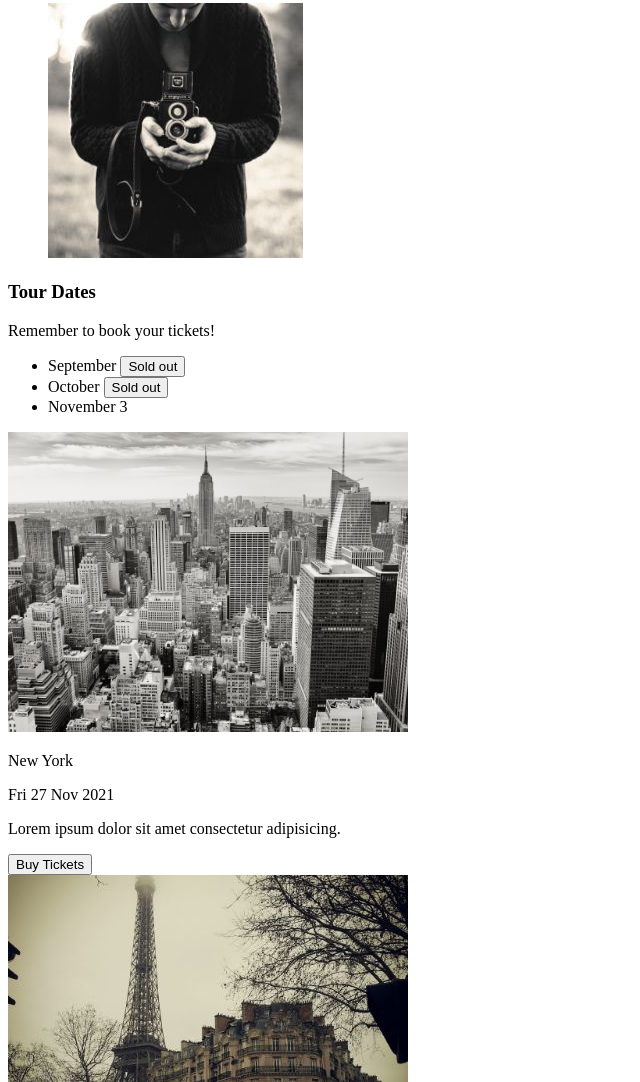
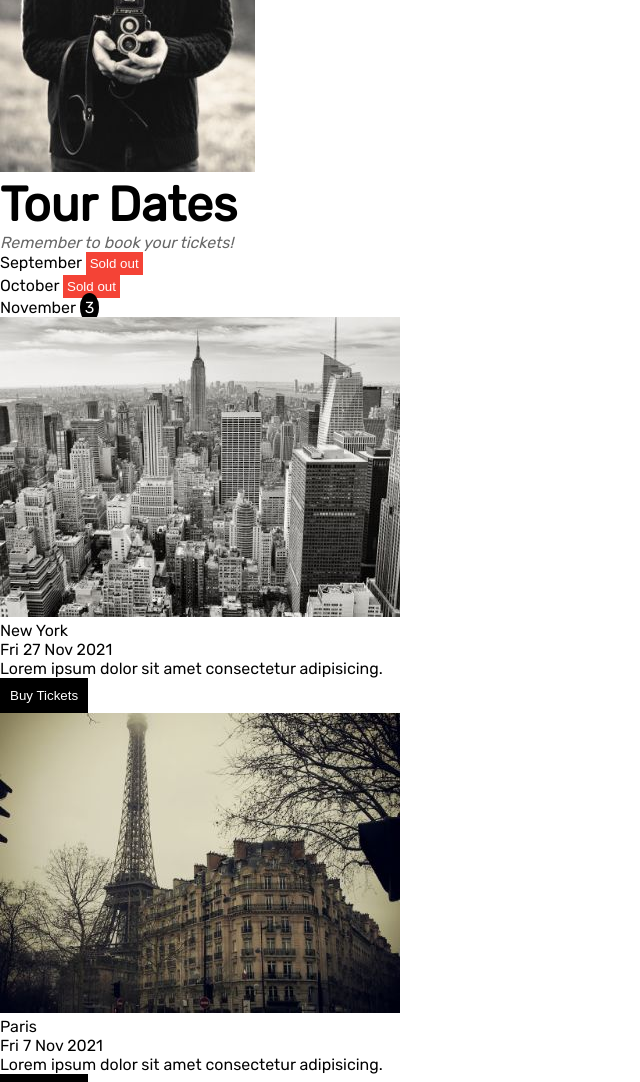
Before and after one commit to balwant3186/Band-Template, a plain HTML site: page index.html in a window 1280 px wide. Shown: the part 1718-2800 px from the top of the page, without its empty margins (0-640 px from the left). Drawn offline with Linux system fonts and the light colour scheme.

Commit message:
basic styles done

```diff
--- a/index.html
+++ b/index.html
@@ -42,7 +42,7 @@
     <!-- Band -->
     <section id="band">
         <h3>The Band</h3>
-        <p>We love music</p>
+        <p class="caption">We love music</p>
         <div class="grid">
             <p>
                 Lorem ipsum dolor sit amet consectetur adipisicing elit. Saepe quis fugiat vero labore facere vitae praesentium consequuntur ex non ad omnis officia, dolores est quaerat, cum qui mollitia. Non, perferendis?
@@ -76,20 +76,20 @@
     <!-- Tour Dates -->
     <section id="tour">
         <h3>Tour Dates</h3>
-        <p>Remember to book your tickets!</p>
+        <p class="caption">Remember to book your tickets!</p>
         <div class="grid">
             <ul>
                 <li>
                     September
-                    <button>Sold out</button>
+                    <button class="secondary-button">Sold out</button>
                 </li>
                 <li>
                     October
-                    <button>Sold out</button>
+                    <button class="secondary-button">Sold out</button>
                 </li>
                 <li>
                     November
-                    <span>3</span>
+                    <span class="tag">3</span>
                 </li>
             </ul>
             <div>
@@ -97,21 +97,21 @@
                 <p>New York</p>
                 <p>Fri 27 Nov 2021</p>
                 <p>Lorem ipsum dolor sit amet consectetur adipisicing.</p>
-                <button>Buy Tickets</button>
+                <button class="primary-button">Buy Tickets</button>
             </div>
             <div>
                 <img src="assets/paris.jpg" alt="Paris pic">
                 <p>Paris</p>
                 <p>Fri 7 Nov 2021</p>
                 <p>Lorem ipsum dolor sit amet consectetur adipisicing.</p>
-                <button>Buy Tickets</button>
+                <button class="primary-button">Buy Tickets</button>
             </div>
             <div>
                 <img src="assets/sanfran.jpg" alt="San Francisco pic">
                 <p>San Francisco</p>
                 <p>Tuesday 9 Feb 2022</p>
                 <p>Lorem ipsum dolor sit amet consectetur adipisicing.</p>
-                <button>Buy Tickets</button>
+                <button class="primary-button">Buy Tickets</button>
             </div>
         </div>
     </section>
@@ -119,7 +119,7 @@
     <!-- Contact -->
     <section id="contact">
         <h3>Contact</h3>
-        <p>Fan? Drop a note!</p>
+        <p class="caption">Fan? Drop a note!</p>
         <div class="grid">
             <ul>
                 <li>
@@ -139,7 +139,7 @@
                 <input type="text" placeholder="Name">
                 <input type="email" placeholder="Email">
                 <input type="text" placeholder="Message">
-                <button>Send</button>
+                <button class="primary-button">Send</button>
             </form>
         </div>
     </section>
--- a/style.css
+++ b/style.css
@@ -0,0 +1,71 @@
+:root {
+    --primary: #000;
+    --secondary: #666;
+}
+
+/* reset styles */
+* {
+    padding: 0;
+    margin: 0;
+}
+
+a {
+    text-decoration: none;
+}
+
+li {
+    list-style-type: none;
+}
+
+/* styles */
+
+body {
+    font-family: 'Rubik Regular';
+}
+
+.primary-button {
+    color: #fff;
+    background-color: var(--primary);
+    border: none;
+    padding: 10px;
+    cursor: pointer;
+}
+
+.primary-button:hover {
+    opacity: 0.8;
+}
+
+.secondary-button {
+    color: #fff;
+    background-color: #F44336;
+    border: none;
+    padding: 4px;
+    cursor: pointer;
+}
+
+.tag {
+    background-color: var(--primary);
+    color: #fff;
+    border-radius: 50%;
+    padding: 5px;
+}
+
+
+@font-face {
+    font-family: "Rubik Regular";
+    src: url(assets/fonts/Rubik-Regular.ttf);
+}
+
+input {
+    padding: 10px 8px;
+}
+
+.caption {
+    font-style: italic;
+    color: var(--secondary);
+}
+
+h3 {
+    font-size: 3em;
+    font-family: 'Rubik Regular';
+}
```
Also changed, not shown: assets/fonts/Rubik-Regular.ttf (added), 2 other files.
